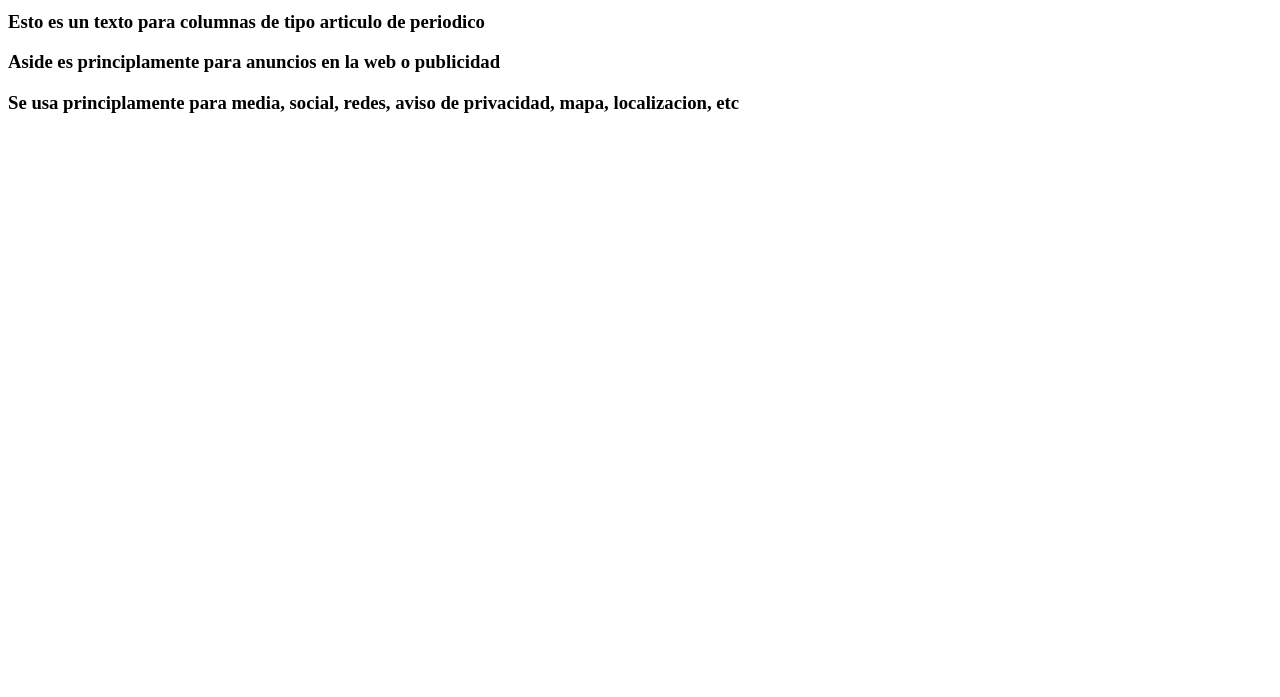
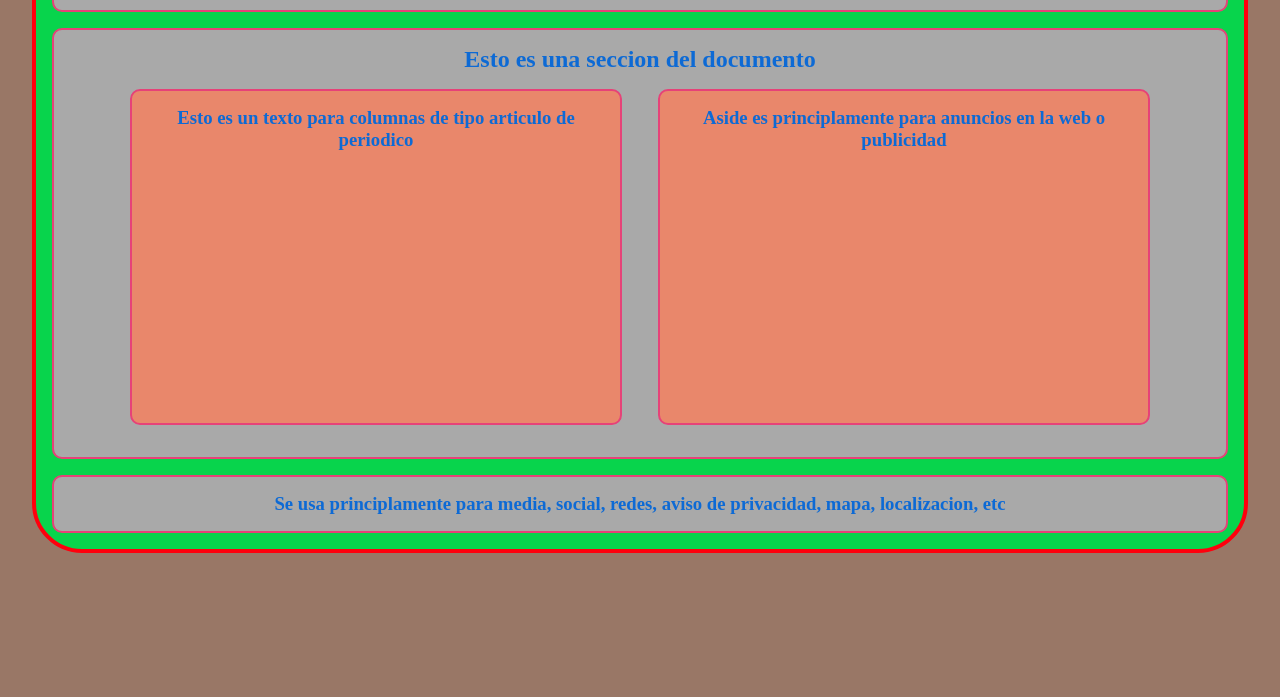
Before and after one commit to demonassit/CursoPSJS, a plain HTML site: page 01Basico/paginabasica.html in a window 1280 px wide. Shown: the part 103-800 px from the top of the page. Drawn offline with Linux system fonts and the light colour scheme.

Commit message:
EstiloBasico

```diff
--- /dev/null
+++ b/01Basico/CSS/master.css
@@ -0,0 +1,39 @@
+*{
+    padding:0;
+    margin:0;
+    color : #0d6ad5;
+    text-align: center;
+
+}
+
+html, body{
+
+    background-color: #997766;
+}
+
+.main-container{
+    border: 4px solid rgb(255, 0, 13);
+    border-radius: 50px;
+    margin: 2rem;
+    background-color: #08d44c;
+}
+
+nav, section, footer, aside, article{
+
+    border: 2px solid rgb(230, 66, 120);
+    margin: 1rem;
+    border-radius: 10px;
+    padding: 1rem;
+}
+
+article, aside{
+
+    width: 40%;
+    display: inline-block;
+    height: 300px;
+    background-color: #e9876b;
+}
+
+nav, footer, section{
+    background-color: darkgrey;
+}
--- a/01Basico/paginabasica.html
+++ b/01Basico/paginabasica.html
@@ -5,6 +5,7 @@
     <meta http-equiv="X-UA-Compatible" content="IE=edge">
     <meta name="viewport" content="width=device-width, initial-scale=1.0">
     <title>Pagina basica</title>
+    <link rel="stylesheet" href="CSS/master.css">
 </head>
 <body>
     <div class="main-container" >
```
